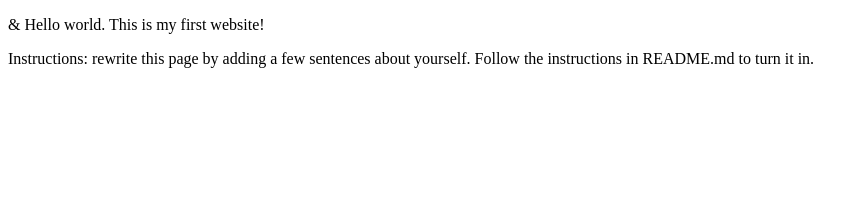
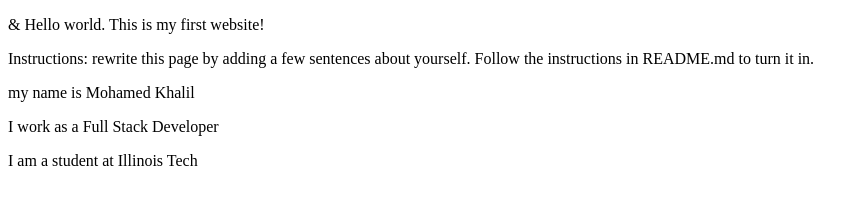
Before and after one commit to mkhalil49/webdev_lab1, a plain HTML site: page index.html in a window 1280 px wide. Shown: the whole page, without its empty margins (0-868 px from the left). Drawn offline with Linux system fonts and the light colour scheme.

Commit message:
three p tags with info

```diff
--- a/index.html
+++ b/index.html
@@ -7,5 +7,8 @@
 <body>
   <p>&amp; Hello world. This is my first website!</p>
   <p>Instructions: rewrite this page by adding a few sentences about yourself. Follow the instructions in README.md to turn it in.</p>
+  <p>my name is Mohamed Khalil</p>
+  <p>I work as a Full Stack Developer</p>
+  <p>I am a student at Illinois Tech</p>
 </body>
 </html>
```
